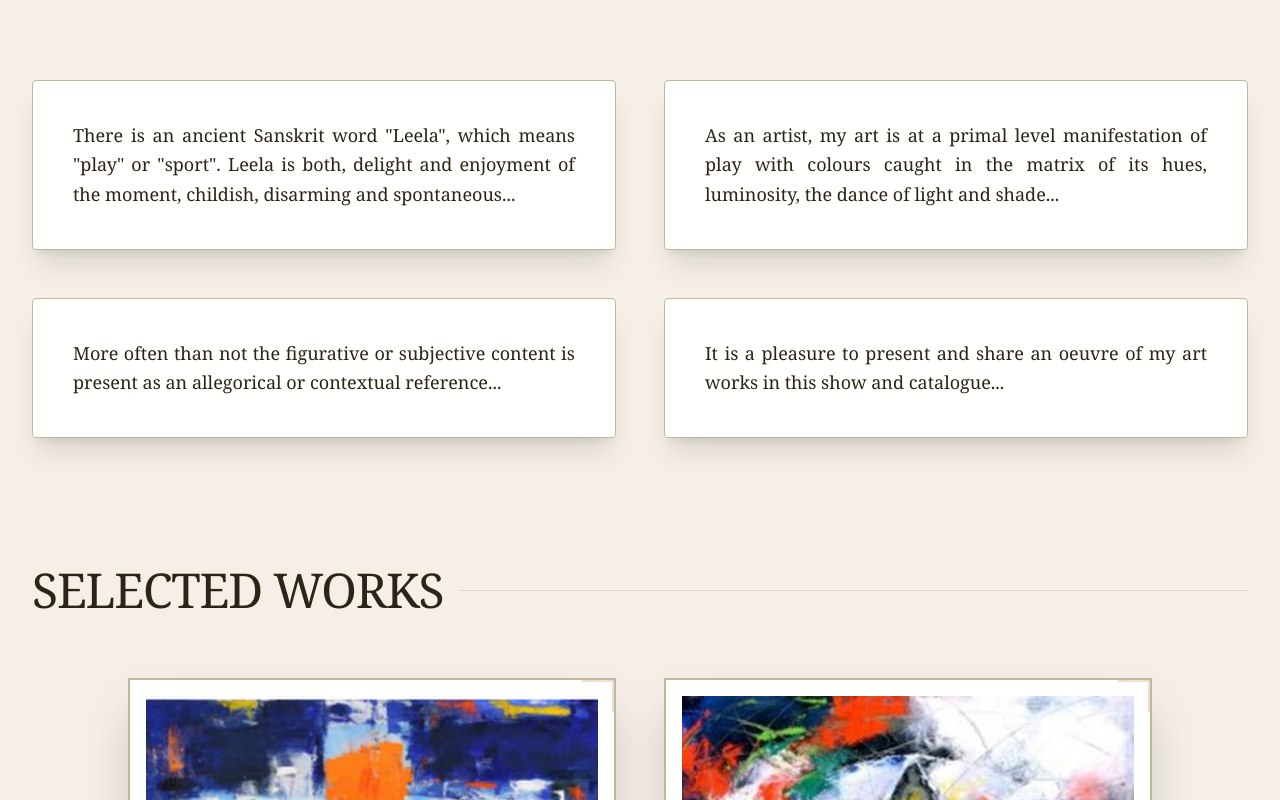
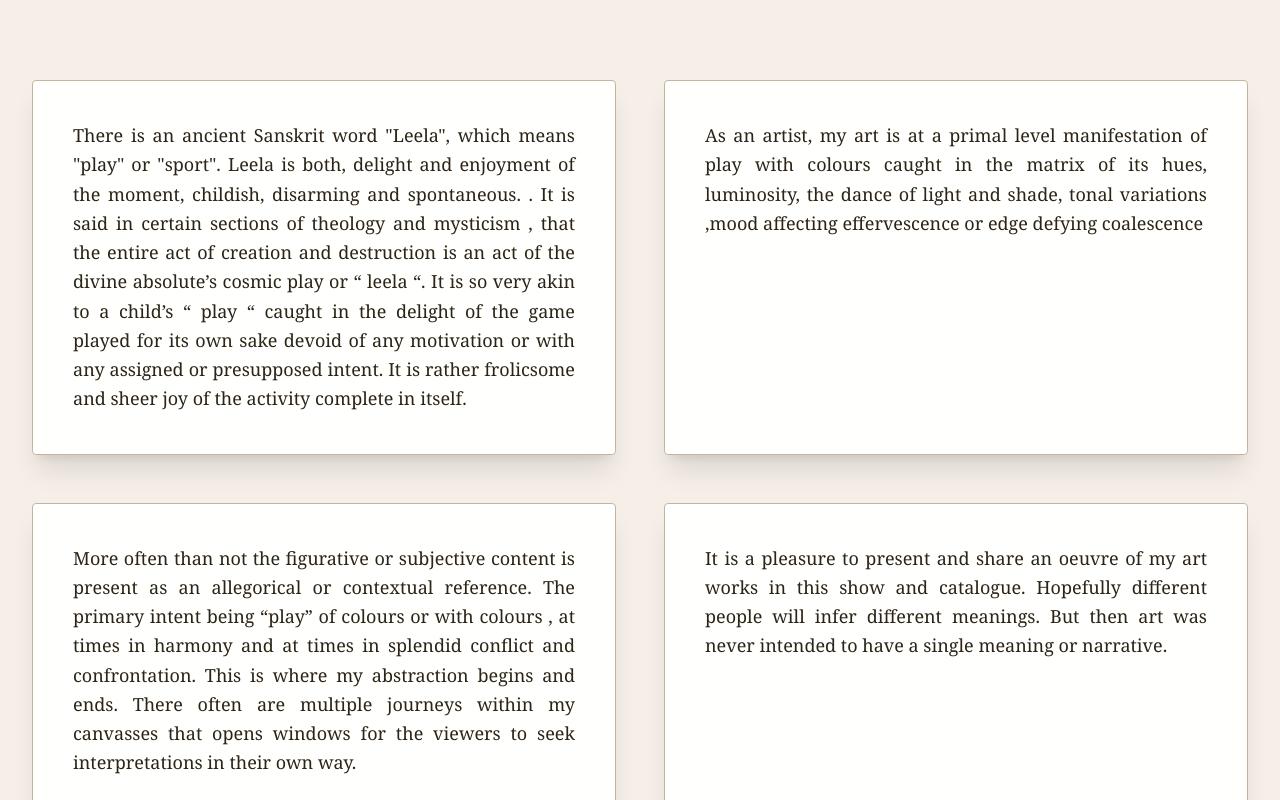
Before and after one commit to mehulnawal/vasantDora-portfolio, a React (Vite) app: page / in a window 1280 px wide. Shown: the part 1000-1800 px from the top of the page. Built offline with nearby package versions, Linux system fonts and the light colour scheme; a web font is replaced by a local one.

Commit message:
home page completed

```diff
--- a/src/components/home.jsx
+++ b/src/components/home.jsx
@@ -95,10 +95,8 @@ export const Home = () => {
                 )}
             </motion.div>
 
-            {/* --- RESPONSIVE BANNERS --- */}
-
             {/* 1. Mobile Vertical Banner (Inspired by The Spaceman UI) */}
-            <section className="relative flex flex-col md:hidden h-screen bg-[#0A0A0A] text-white overflow-hidden">
+            <section className="relative flex flex-col lg:hidden h-screen bg-[#0A0A0A] text-white overflow-hidden">
                 <div className="flex-grow relative w-full h-3/5">
                     <motion.img
                         initial={{ scale: 1.1, opacity: 0 }}
@@ -122,16 +120,16 @@ export const Home = () => {
                     </motion.p>
 
                     {/* Progress Indicator Dots */}
-                    <div className="flex space-x-2 pt-4">
+                    {/* <div className="flex space-x-2 pt-4">
                         <div className="w-6 h-1.5 rounded-full bg-[#D4AF37]" />
                         <div className="w-1.5 h-1.5 rounded-full bg-white/20" />
                         <div className="w-1.5 h-1.5 rounded-full bg-white/20" />
-                    </div>
+                    </div> */}
                 </div>
             </section>
 
             {/* 2. Desktop Wide Banner */}
-            <section className="hidden md:flex relative h-screen w-full items-end overflow-hidden">
+            <section className="hidden lg:flex relative h-screen w-full items-end overflow-hidden">
                 <div className="absolute inset-0 z-0">
                     <motion.img initial={{ scale: 1.1 }} animate={{ scale: 1 }} transition={{ duration: 1.5 }}
                         src={clientImage} alt="Vasant Dora" className="w-full h-full object-cover object-center" />
@@ -150,8 +148,6 @@ export const Home = () => {
                 </div>
             </section>
 
-            {/* --- REST OF THE PAGE --- */}
-
             {/* Leela Section */}
             <section className="container mx-auto px-4 sm:px-8 py-32 relative z-10">
                 <motion.div initial="hidden" whileInView="visible" viewport={{ once: true, margin: "-100px" }} variants={containerVariants}>
@@ -163,10 +159,13 @@ export const Home = () => {
 
                     <div className="grid md:grid-cols-2 gap-12 max-w-7xl mx-auto">
                         {[
-                            "There is an ancient Sanskrit word \"Leela\", which means \"play\" or \"sport\". Leela is both, delight and enjoyment of the moment, childish, disarming and spontaneous...",
-                            "As an artist, my art is at a primal level manifestation of play with colours caught in the matrix of its hues, luminosity, the dance of light and shade...",
-                            "More often than not the figurative or subjective content is present as an allegorical or contextual reference...",
-                            "It is a pleasure to present and share an oeuvre of my art works in this show and catalogue..."
+                            "There is an ancient Sanskrit word \"Leela\", which means \"play\" or \"sport\". Leela is both, delight and enjoyment of the moment, childish, disarming and spontaneous. . It is said in certain sections of theology and mysticism , that the entire act of creation and destruction is an act of the divine absolute’s cosmic play or “ leela “. It is so very akin to a child’s “ play “ caught in the delight of the game played for its own sake devoid of any motivation or with any assigned or presupposed intent. It is rather frolicsome and sheer joy of the activity complete in itself. ",
+
+                            "As an artist, my art is at a primal level manifestation of play with colours caught in the matrix of its hues, luminosity, the dance of light and shade, tonal variations ,mood affecting effervescence or edge defying coalescence",
+
+                            "More often than not the figurative or subjective content is present as an allegorical or contextual reference. The primary intent being “play” of colours or with colours , at times in harmony and at times in splendid conflict and confrontation. This is where my abstraction begins and ends. There often are multiple journeys within my canvasses that opens windows for the viewers to seek interpretations in their own way.",
+
+                            "It is a pleasure to present and share an oeuvre of my art works in this show and catalogue. Hopefully different people will infer different meanings. But then art was never intended to have a single meaning or narrative."
                         ].map((text, i) => (
                             <motion.div
                                 key={i}
```
